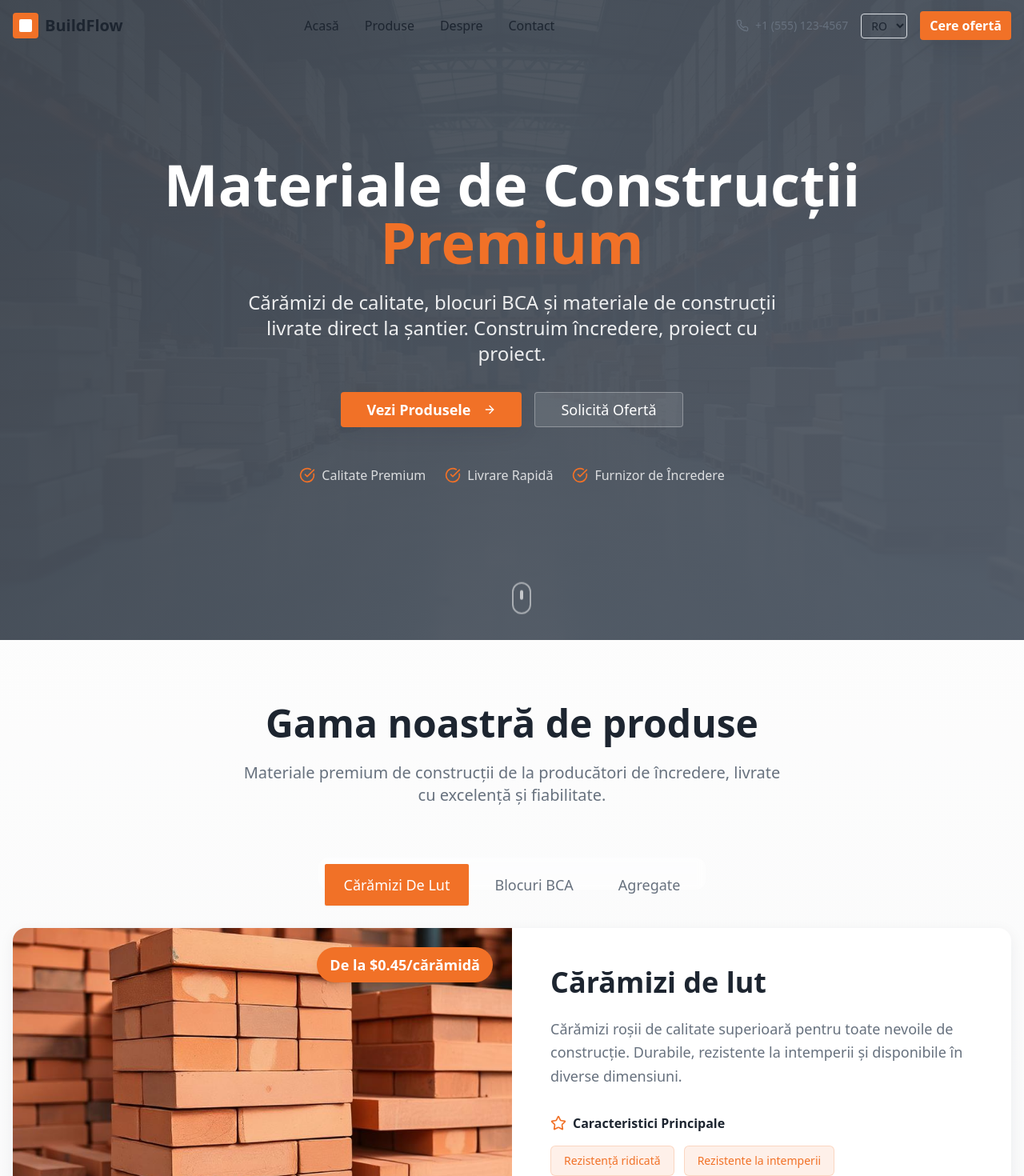
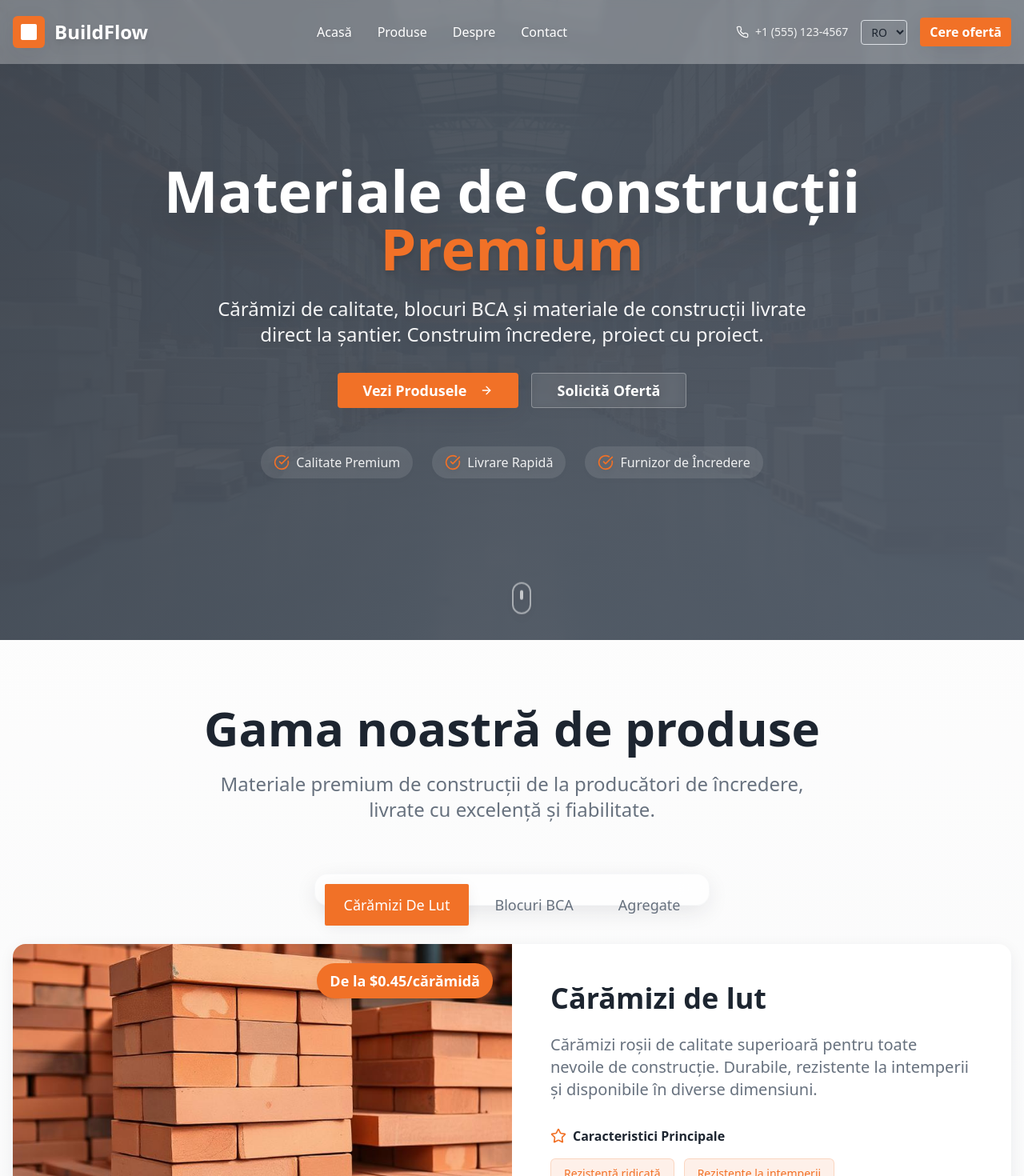
Before and after one commit to 28cristianbalan-creator/buildflow-materials-pro, a React (Vite) app: page / in a window 1280 px wide. Shown: the top 1470 px of the page at 80% size. Built offline with nearby package versions, Linux system fonts and the light colour scheme.

Commit message:
Optimize website for launch
Optimize all views (mobile, tablet, desktop) for a clean and professional look. Ensure all functionality is working perfectly. Adjust text sizes for aesthetic appeal, fix header readability, and resolve mobile header issues.

```diff
--- a/src/components/Header.tsx
+++ b/src/components/Header.tsx
@@ -20,43 +20,59 @@ const Header = () => {
     <header
       className={`fixed top-0 left-0 right-0 z-50 transition-all duration-300 ${
         scrolled
-          ? 'bg-background/70 backdrop-blur-lg border-b border-border shadow-soft'
-          : 'bg-transparent'
+          ? 'bg-background/95 backdrop-blur-lg border-b border-border shadow-soft'
+          : 'bg-background/30 backdrop-blur-sm'
       }`}
     >
       <div className="container mx-auto px-4">
-        <div className="flex items-center justify-between h-16">
+        <div className="flex items-center justify-between h-16 lg:h-20">
           {/* Logo */}
-          <a href="#home" className="flex items-center space-x-2">
-            <div className="w-8 h-8 bg-primary rounded-md flex items-center justify-center">
-              <div className="w-4 h-4 bg-primary-foreground rounded-sm" />
+          <a href="#home" className="flex items-center space-x-3 hover:scale-105 transition-transform duration-300">
+            <div className="w-10 h-10 bg-primary rounded-lg flex items-center justify-center shadow-medium">
+              <div className="w-5 h-5 bg-primary-foreground rounded-sm" />
             </div>
-            <span className="text-xl font-bold text-foreground">BuildFlow</span>
+            <span className={`text-xl lg:text-2xl font-bold transition-colors duration-300 ${
+              scrolled ? 'text-foreground' : 'text-primary-foreground drop-shadow-lg'
+            }`}>BuildFlow</span>
           </a>
 
           {/* Desktop Navigation */}
-          <nav className="hidden md:flex items-center space-x-8">
-            <a href="#home" className="story-link text-foreground">{t('header.nav.home')}</a>
-            <a href="#products" className="story-link text-foreground">{t('header.nav.products')}</a>
-            <a href="#about" className="story-link text-foreground">{t('header.nav.about')}</a>
-            <a href="#contact" className="story-link text-foreground">{t('header.nav.contact')}</a>
+          <nav className="hidden md:flex items-center space-x-6 lg:space-x-8">
+            <a href="#home" className={`story-link font-medium transition-colors duration-300 ${
+              scrolled ? 'text-foreground' : 'text-primary-foreground drop-shadow-md'
+            } hover:text-primary`}>{t('header.nav.home')}</a>
+            <a href="#products" className={`story-link font-medium transition-colors duration-300 ${
+              scrolled ? 'text-foreground' : 'text-primary-foreground drop-shadow-md'
+            } hover:text-primary`}>{t('header.nav.products')}</a>
+            <a href="#about" className={`story-link font-medium transition-colors duration-300 ${
+              scrolled ? 'text-foreground' : 'text-primary-foreground drop-shadow-md'
+            } hover:text-primary`}>{t('header.nav.about')}</a>
+            <a href="#contact" className={`story-link font-medium transition-colors duration-300 ${
+              scrolled ? 'text-foreground' : 'text-primary-foreground drop-shadow-md'
+            } hover:text-primary`}>{t('header.nav.contact')}</a>
           </nav>
 
           {/* Contact Info, Language & CTA */}
           <div className="hidden lg:flex items-center gap-4">
-            <div className="flex items-center gap-2 text-sm text-muted-foreground">
+            <div className={`flex items-center gap-2 text-sm transition-colors duration-300 ${
+              scrolled ? 'text-muted-foreground' : 'text-primary-foreground/90 drop-shadow-md'
+            }`}>
               <Phone className="w-4 h-4" />
-              <span>{t('header.phone')}</span>
+              <span className="font-medium">{t('header.phone')}</span>
             </div>
             <LanguageSwitcher />
-            <Button variant="hero" size="sm">
+            <Button variant="hero" size="sm" className="font-semibold">
               {t('header.cta.getQuote')}
             </Button>
           </div>
 
           {/* Mobile Menu Button */}
           <button
-            className="md:hidden p-2"
+            className={`md:hidden p-2 rounded-lg transition-all duration-300 ${
+              scrolled
+                ? 'text-foreground hover:bg-accent'
+                : 'text-primary-foreground hover:bg-primary-foreground/20 drop-shadow-lg'
+            }`}
             onClick={() => setIsMenuOpen(!isMenuOpen)}
             aria-label="Toggle menu"
           >
@@ -66,21 +82,47 @@ const Header = () => {
 
         {/* Mobile Navigation */}
         {isMenuOpen && (
-          <div className="md:hidden py-4 border-t border-border animate-fade-in">
+          <div className={`md:hidden py-6 border-t transition-all duration-300 animate-fade-in ${
+            scrolled ? 'border-border bg-background/95' : 'border-primary-foreground/20 bg-background/95'
+          }`}>
             <nav className="flex flex-col space-y-4">
-              <a href="#home" className="text-foreground hover:text-primary transition-colors duration-300">{t('header.nav.home')}</a>
-              <a href="#products" className="text-foreground hover:text-primary transition-colors duration-300">{t('header.nav.products')}</a>
-              <a href="#about" className="text-foreground hover:text-primary transition-colors duration-300">{t('header.nav.about')}</a>
-              <a href="#contact" className="text-foreground hover:text-primary transition-colors duration-300">{t('header.nav.contact')}</a>
-              <div className="flex items-center justify-between pt-2">
+              <a
+                href="#home"
+                className="text-foreground hover:text-primary transition-colors duration-300 font-medium py-2 px-1 hover:bg-accent/50 rounded-md"
+                onClick={() => setIsMenuOpen(false)}
+              >
+                {t('header.nav.home')}
+              </a>
+              <a
+                href="#products"
+                className="text-foreground hover:text-primary transition-colors duration-300 font-medium py-2 px-1 hover:bg-accent/50 rounded-md"
+                onClick={() => setIsMenuOpen(false)}
+              >
+                {t('header.nav.products')}
+              </a>
+              <a
+                href="#about"
+                className="text-foreground hover:text-primary transition-colors duration-300 font-medium py-2 px-1 hover:bg-accent/50 rounded-md"
+                onClick={() => setIsMenuOpen(false)}
+              >
+                {t('header.nav.about')}
+              </a>
+              <a
+                href="#contact"
+                className="text-foreground hover:text-primary transition-colors duration-300 font-medium py-2 px-1 hover:bg-accent/50 rounded-md"
+                onClick={() => setIsMenuOpen(false)}
+              >
+                {t('header.nav.contact')}
+              </a>
+              <div className="flex flex-col sm:flex-row sm:items-center sm:justify-between gap-4 pt-4 border-t border-border/20">
                 <div className="flex items-center gap-2 text-sm text-muted-foreground">
                   <Phone className="w-4 h-4" />
-                  <span>{t('header.phone')}</span>
+                  <span className="font-medium">{t('header.phone')}</span>
                 </div>
                 <LanguageSwitcher />
               </div>
               <div className="pt-2">
-                <Button variant="hero" size="sm" className="w-full">
+                <Button variant="hero" size="sm" className="w-full font-semibold">
                   {t('header.cta.getQuote')}
                 </Button>
               </div>
--- a/src/components/Hero.tsx
+++ b/src/components/Hero.tsx
@@ -22,39 +22,43 @@ const Hero = () => {
       <div className="relative z-10 container mx-auto px-4 py-20">
         <div className="max-w-4xl mx-auto text-center">
           <div className="animate-fade-in">
-            <h1 className="text-5xl md:text-7xl font-bold text-white mb-6 leading-tight">
+            <h1 className="text-4xl sm:text-5xl md:text-6xl lg:text-7xl font-bold text-primary-foreground mb-6 leading-tight drop-shadow-2xl">
               {t('hero.title.line1')}
-              <span className="block text-primary">{t('hero.title.line2')}</span>
+              <span className="block text-primary drop-shadow-lg">{t('hero.title.line2')}</span>
             </h1>
-            <p className="text-xl md:text-2xl text-white/90 mb-8 max-w-2xl mx-auto leading-relaxed">
+            <p className="text-lg sm:text-xl md:text-2xl text-primary-foreground/95 mb-8 max-w-3xl mx-auto leading-relaxed drop-shadow-lg">
               {t('hero.description')}
             </p>
           </div>
 
           <div className="animate-slide-up">
             <div className="flex flex-col sm:flex-row gap-4 justify-center items-center mb-12">
-              <Button variant="hero" size="lg" className="text-lg px-8 py-4">
+              <Button variant="hero" size="lg" className="text-lg px-8 py-4 font-semibold hover-scale">
                 {t('hero.buttons.viewProducts')}
                 <ArrowRight className="ml-2 w-5 h-5" />
               </Button>
-              <Button variant="outline" size="lg" className="text-lg px-8 py-4 bg-white/10 text-white border-white/30 hover:bg-white/20">
+              <Button
+                variant="outline"
+                size="lg"
+                className="text-lg px-8 py-4 bg-primary-foreground/10 text-primary-foreground border-primary-foreground/30 hover:bg-primary-foreground/20 backdrop-blur-sm font-semibold hover-scale drop-shadow-lg"
+              >
                 {t('hero.buttons.getQuote')}
               </Button>
             </div>
 
             {/* Trust Indicators */}
-            <div className="flex flex-wrap justify-center items-center gap-6 text-white/80">
-              <div className="flex items-center gap-2">
+            <div className="flex flex-wrap justify-center items-center gap-4 sm:gap-6 text-primary-foreground/90 drop-shadow-md">
+              <div className="flex items-center gap-2 bg-primary-foreground/10 px-4 py-2 rounded-full backdrop-blur-sm">
                 <CheckCircle className="w-5 h-5 text-primary" />
-                <span>{t('hero.trust.quality')}</span>
+                <span className="text-sm sm:text-base font-medium">{t('hero.trust.quality')}</span>
               </div>
-              <div className="flex items-center gap-2">
+              <div className="flex items-center gap-2 bg-primary-foreground/10 px-4 py-2 rounded-full backdrop-blur-sm">
                 <CheckCircle className="w-5 h-5 text-primary" />
-                <span>{t('hero.trust.delivery')}</span>
+                <span className="text-sm sm:text-base font-medium">{t('hero.trust.delivery')}</span>
               </div>
-              <div className="flex items-center gap-2">
+              <div className="flex items-center gap-2 bg-primary-foreground/10 px-4 py-2 rounded-full backdrop-blur-sm">
                 <CheckCircle className="w-5 h-5 text-primary" />
-                <span>{t('hero.trust.supplier')}</span>
+                <span className="text-sm sm:text-base font-medium">{t('hero.trust.supplier')}</span>
               </div>
             </div>
           </div>
@@ -63,8 +67,8 @@ const Hero = () => {
 
       {/* Scroll Indicator */}
       <div className="absolute bottom-8 left-1/2 transform -translate-x-1/2 animate-float">
-        <div className="w-6 h-10 border-2 border-white/50 rounded-full flex justify-center">
-          <div className="w-1 h-3 bg-white/70 rounded-full mt-2 animate-pulse"></div>
+        <div className="w-6 h-10 border-2 border-primary-foreground/50 rounded-full flex justify-center drop-shadow-lg">
+          <div className="w-1 h-3 bg-primary-foreground/70 rounded-full mt-2 animate-pulse"></div>
         </div>
       </div>
     </section>
--- a/src/components/ProductsAndCategories.tsx
+++ b/src/components/ProductsAndCategories.tsx
@@ -51,10 +51,10 @@ const ProductsAndCategories = () => {
       <div className="container mx-auto px-4">
         {/* Section Header */}
         <div className="text-center mb-16 animate-fade-in">
-          <h2 id="products-heading" className="text-4xl md:text-5xl font-bold text-foreground mb-6">
+          <h2 id="products-heading" className="text-3xl sm:text-4xl md:text-5xl lg:text-6xl font-bold text-foreground mb-6 leading-tight">
             {t('categories.heading')}
           </h2>
-          <p className="text-xl text-muted-foreground max-w-2xl mx-auto">
+          <p className="text-lg sm:text-xl md:text-2xl text-muted-foreground max-w-3xl mx-auto leading-relaxed">
             {t('categories.subheading')}
           </p>
         </div>
@@ -62,12 +62,12 @@ const ProductsAndCategories = () => {
         <Tabs value={selectedCategory} onValueChange={(value) => setSelectedCategory(value as any)} className="w-full">
           {/* Category Tabs */}
           <div className="flex justify-center mb-12">
-            <TabsList className="flex flex-wrap gap-2 justify-center bg-card/50 backdrop-blur-sm p-2 rounded-xl">
+            <TabsList className="flex flex-wrap gap-2 justify-center bg-card/70 backdrop-blur-lg p-3 rounded-2xl shadow-medium border border-border/20">
               {categoryTabs.map((cat) => (
                 <TabsTrigger
                   key={cat.key}
                   value={cat.key}
-                  className="capitalize text-lg px-6 py-3 data-[state=active]:bg-primary data-[state=active]:text-primary-foreground transition-all duration-300"
+                  className="capitalize text-sm sm:text-base lg:text-lg px-4 sm:px-6 py-2 sm:py-3 data-[state=active]:bg-primary data-[state=active]:text-primary-foreground data-[state=active]:shadow-soft transition-all duration-300 font-medium hover:bg-accent/50"
                 >
                   {cat.label}
                 </TabsTrigger>
@@ -93,11 +93,11 @@ const ProductsAndCategories = () => {
                   </div>
 
                   {/* Category Info */}
-                  <div className="p-8 lg:p-12 flex flex-col justify-center">
-                    <h3 className="text-3xl lg:text-4xl font-bold text-card-foreground mb-6">
+                  <div className="p-6 sm:p-8 lg:p-12 flex flex-col justify-center">
+                    <h3 className="text-2xl sm:text-3xl lg:text-4xl font-bold text-card-foreground mb-6 leading-tight">
                       {selectedCategoryData.label}
                     </h3>
-                    <p className="text-lg text-muted-foreground mb-8 leading-relaxed">
+                    <p className="text-base sm:text-lg lg:text-xl text-muted-foreground mb-8 leading-relaxed">
                       {selectedCategoryData.description}
                     </p>
 
@@ -132,8 +132,8 @@ const ProductsAndCategories = () => {
           {/* Products Grid */}
           <TabsContent value={selectedCategory} className="mt-0">
             <div className="mb-8">
-              <h3 className="text-2xl font-bold text-foreground mb-4 flex items-center gap-3">
-                <Package className="w-6 h-6 text-primary" />
+              <h3 className="text-xl sm:text-2xl lg:text-3xl font-bold text-foreground mb-4 flex items-center gap-3">
+                <Package className="w-5 h-5 sm:w-6 sm:h-6 text-primary" />
                 Produse Disponibile - {selectedCategoryData?.label}
               </h3>
             </div>
@@ -167,28 +167,28 @@ const ProductsAndCategories = () => {
                       </div>
                     </div>
 
-                    <div className="p-6">
+                    <div className="p-4 sm:p-6">
                       <div className="mb-4">
-                        <h4 className="text-lg font-semibold text-card-foreground mb-2 group-hover:text-primary transition-colors">
+                        <h4 className="text-base sm:text-lg font-semibold text-card-foreground mb-2 group-hover:text-primary transition-colors line-clamp-2">
                           {t(product.translationKey + '.name')}
                         </h4>
-                        <p className="text-xl font-bold text-primary">{t(product.priceKey)}</p>
+                        <p className="text-lg sm:text-xl font-bold text-primary">{t(product.priceKey)}</p>
                         {product.description && (
-                          <p className="text-sm text-muted-foreground mt-2 line-clamp-2">
+                          <p className="text-xs sm:text-sm text-muted-foreground mt-2 line-clamp-2 leading-relaxed">
                             {t(product.description)}
                           </p>
                         )}
                       </div>
 
                       {product.stock > 0 && (
-                        <p className="text-sm text-muted-foreground mb-4">
+                        <p className="text-xs sm:text-sm text-muted-foreground mb-4">
                           În stoc: <span className="font-medium">{product.stock} bucăți</span>
                         </p>
                       )}
 
                       <Button
                         variant="professional"
-                        className="w-full group-hover:scale-105 transition-transform duration-300"
+                        className="w-full group-hover:scale-105 transition-transform duration-300 text-sm sm:text-base font-medium"
                         disabled={product.stock === 0}
                       >
                         {product.stock === 0 ? 'Indisponibil' : t('productsSection.viewDetails')}
--- a/src/index.css
+++ b/src/index.css
@@ -117,6 +117,41 @@ All colors MUST be HSL.
   }
 
   body {
-    @apply bg-background text-foreground;
+    @apply bg-background text-foreground antialiased;
+    font-feature-settings: "cv03", "cv04", "cv11";
+  }
+
+  /* Improve text rendering */
+  html {
+    -webkit-font-smoothing: antialiased;
+    -moz-osx-font-smoothing: grayscale;
+    text-rendering: optimizeLegibility;
+  }
+
+  /* Better focus styles */
+  :focus-visible {
+    @apply outline-none ring-2 ring-primary ring-offset-2 ring-offset-background;
+  }
+
+  /* Smooth scrolling */
+  html {
+    scroll-behavior: smooth;
+  }
+
+  /* Better line clamping */
+  .line-clamp-2 {
+    display: -webkit-box;
+    -webkit-line-clamp: 2;
+    -webkit-box-orient: vertical;
+    overflow: hidden;
+  }
+
+  /* Improved hover effects */
+  .hover-scale {
+    @apply transition-transform duration-300 hover:scale-105;
+  }
+
+  .story-link {
+    @apply relative after:content-[''] after:absolute after:w-full after:scale-x-0 after:h-0.5 after:bottom-0 after:left-0 after:bg-primary after:origin-bottom-right after:transition-transform after:duration-300 hover:after:scale-x-100 hover:after:origin-bottom-left;
   }
 }
--- a/tailwind.config.ts
+++ b/tailwind.config.ts
@@ -83,18 +83,22 @@ export default {
 			keyframes: {
 				'accordion-down': {
 					from: {
-						height: '0'
+						height: '0',
+						opacity: '0'
 					},
 					to: {
-						height: 'var(--radix-accordion-content-height)'
+						height: 'var(--radix-accordion-content-height)',
+						opacity: '1'
 					}
 				},
 				'accordion-up': {
 					from: {
-						height: 'var(--radix-accordion-content-height)'
+						height: 'var(--radix-accordion-content-height)',
+						opacity: '1'
 					},
 					to: {
-						height: '0'
+						height: '0',
+						opacity: '0'
 					}
 				},
 				'fade-in': {
@@ -124,14 +128,34 @@ export default {
 					'50%': {
 						transform: 'translateY(-10px)'
 					}
+				},
+				'pulse-glow': {
+					'0%, 100%': {
+						boxShadow: '0 0 20px hsl(var(--primary) / 0.3)'
+					},
+					'50%': {
+						boxShadow: '0 0 40px hsl(var(--primary) / 0.6)'
+					}
+				},
+				'scale-in': {
+					'0%': {
+						transform: 'scale(0.95)',
+						opacity: '0'
+					},
+					'100%': {
+						transform: 'scale(1)',
+						opacity: '1'
+					}
 				}
 			},
 			animation: {
-				'accordion-down': 'accordion-down 0.2s ease-out',
-				'accordion-up': 'accordion-up 0.2s ease-out',
+				'accordion-down': 'accordion-down 0.3s ease-out',
+				'accordion-up': 'accordion-up 0.3s ease-out',
 				'fade-in': 'fade-in 0.6s ease-out',
 				'slide-up': 'slide-up 0.8s ease-out',
-				'float': 'float 3s ease-in-out infinite'
+				'float': 'float 3s ease-in-out infinite',
+				'pulse-glow': 'pulse-glow 2s ease-in-out infinite',
+				'scale-in': 'scale-in 0.3s ease-out'
 			}
 		}
 	},
```
